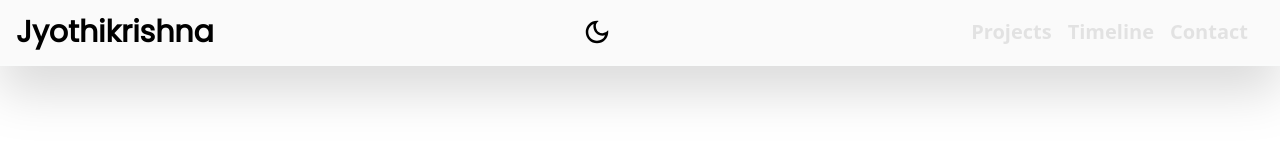
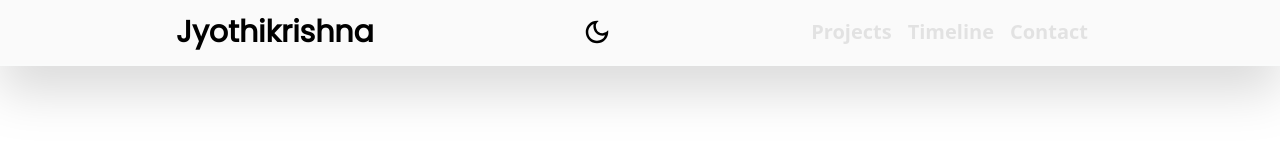
Before and after one commit to bhendi-boi/portfolio, a React (Vite) app: page / in a window 1280 px wide. Shown: the top 160 px of the page. Built offline with nearby package versions, Linux system fonts and the light colour scheme.

Commit message:
bg not changing in the ends fixed

```diff
--- a/index.html
+++ b/index.html
@@ -10,7 +10,7 @@
     <title>Jyothikrishna</title>
   </head>
   <body>
-    <div id="root" class="bg-background"></div>
+    <div id="root" class="bg-backgrund dark:bg-dark-background"></div>
     <div
       id="portal"
       class="fixed top-0 left-0 z-50 w-full bg-nav-background"
--- a/src/App.jsx
+++ b/src/App.jsx
@@ -37,10 +37,7 @@ const App = () => {
   return (
     <>
       <Nav refs={refs} handleScrollToSection={handleScrollToSection} />
-      <main
-        ref={co}
-        className="px-2 bg-backgrund dark:bg-dark-background md:w-9/12 sm:mx-auto"
-      >
+      <main ref={co} className="px-2 md:w-3/4 md:mx-auto">
         <Intro />
         <About />
         <Projects scrollRef={projects} />
--- a/src/components/Nav.jsx
+++ b/src/components/Nav.jsx
@@ -21,11 +21,10 @@ const Nav = ({ refs, handleScrollToSection }) => {
 
   //
   const [choosenTheme, toggleTheme] = useTheme();
-  console.log(choosenTheme);
   //
   return (
     <nav className="sticky top-0 left-0 z-50 border-b-2 border-opacity-25 bg-neutral-50 dark:bg-nav-background drop-shadow-2xl border-slate-50">
-      <div className="flex items-center justify-between w-full h-16">
+      <div className="flex items-center justify-between h-16 md:w-3/4 md:mx-auto">
         <div className="flex items-center h-full gap-2 mx-4 dark:text-white">
           <h1 className="text-3xl font-semibold font-logo">Jyothikrishna</h1>
         </div>
```
